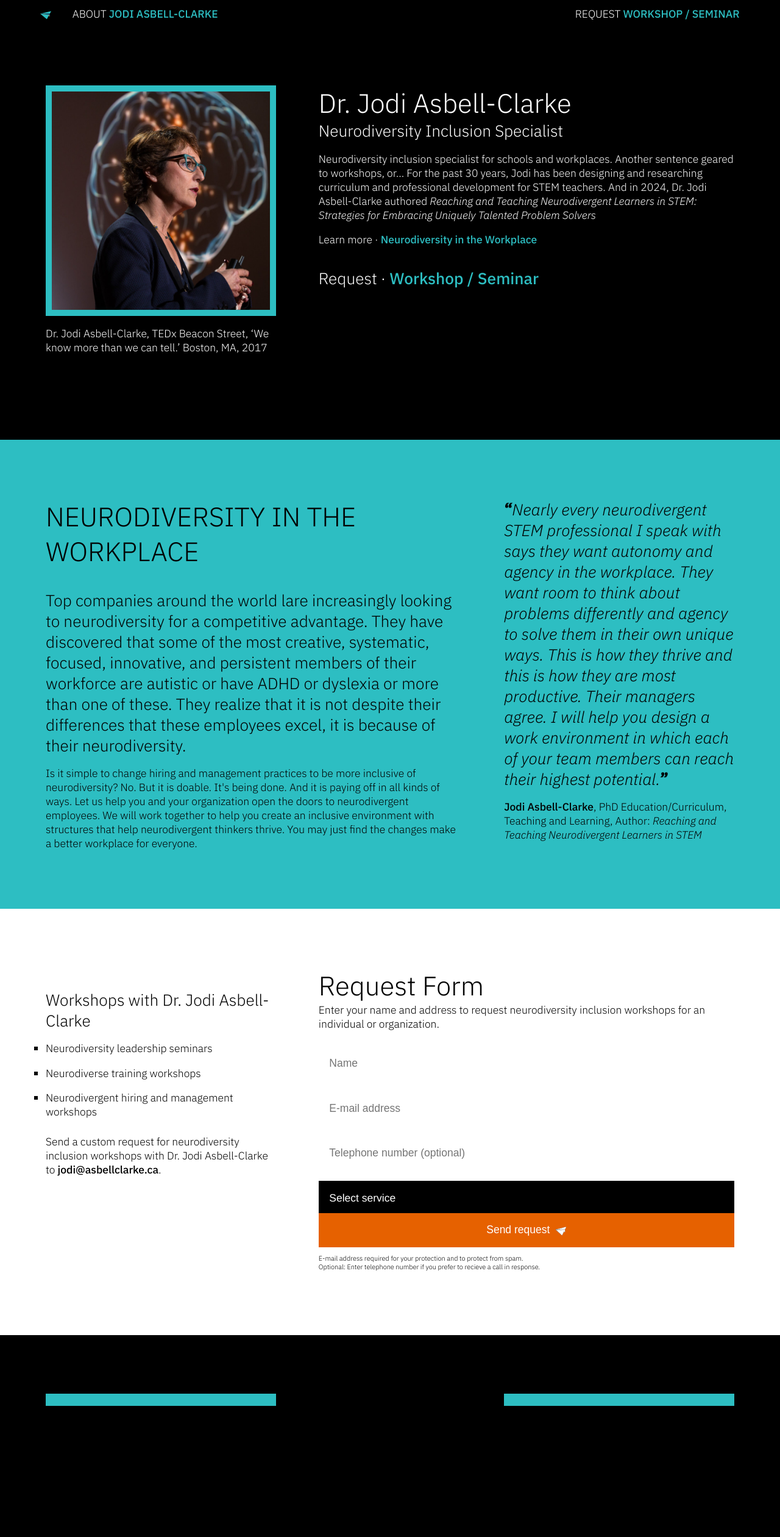
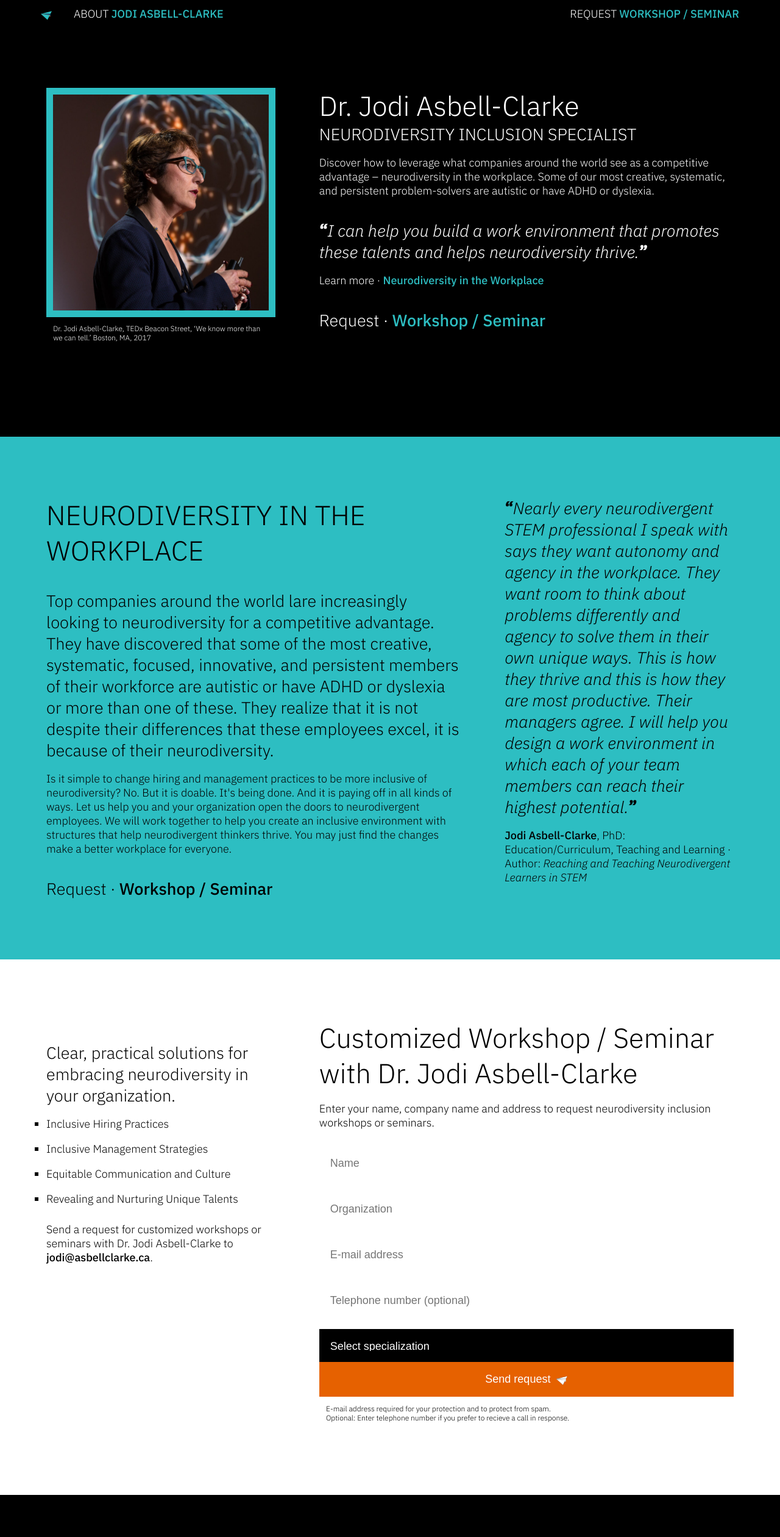
Before and after one commit to asbellclarke/asbellclarke.github.io, a plain HTML site: page beta/neurodiversity-inclusion/index.html in a window 1280 px wide. Shown: the top 2520 px of the page at 61% size. Before the commit the page ends 2401 px from the top, so only its background shows below. Drawn offline with nearby package versions, Linux system fonts and the light colour scheme; files whose address does not match are found by name.

Commit message:
0.1.1.19

```diff
--- a/beta/inc/css/licorice.allsorts.css
+++ b/beta/inc/css/licorice.allsorts.css
@@ -48,7 +48,6 @@ nav a:hover {
 .allsorts-candy {
   background-color: white;
 }
-/* nav, */
 select,
 .allsorts-licorice {
   background-color: black;
@@ -56,6 +55,18 @@ select,
 .allsorts-candy-nd-cyan {
   background-color: var(--nd-cyan);
 }
+button,
+.allsorts-candy-nd-orange {
+  background-color: var(--nd-orange);
+}
+button:hover,
+select:hover,
+.allsorts-candy-nd-teal {
+  background-color: var(--nd-teal);
+}
+
+/* nav, */
+
 .feature-left {
   background-color: none;
   background-attachment: fixed;
@@ -72,14 +83,17 @@ select,
   background-repeat: no-repeat;
   background-size: 35vw auto;
 }
-button,
-.allsorts-candy-nd-orange {
+
+.allsorts-candy-nd-orange button,
+.allsorts-candy-nd-teal button {
+  background-color: black;
+}
+.allsorts-candy-nd-orange button:hover {
+  background-color: var(--nd-teal);
+
+}
+.allsorts-candy-nd-teal button:hover {
   background-color: var(--nd-orange);
-}
-button:hover,
-select:hover,
-.allsorts-candy-nd-teal {
-  background-color: var(--nd-teal);
 }
 
 /* 8.3 BORDER-COLOR */
--- a/beta/inc/css/licorice.css
+++ b/beta/inc/css/licorice.css
@@ -273,6 +273,9 @@ ul {
 form {
   margin: 1em 0;
 }
+div.gutter {
+  padding: var(--base-i)
+}
 button, input, select, textarea {
   padding: 1em;
 }
@@ -290,7 +293,7 @@ body {
      -moz-text-size-adjust: 80%;
       -ms-text-size-adjust: 80%;
        -o-text-size-adjust: 80%; */
-  font-size: 0.875rem;
+  font-size: 0.9rem;
   font-style: normal;
   font-weight: 400;
 }
@@ -331,10 +334,10 @@ button, input, select, textarea {
   font-size: 2em;
 }
 .small {
-  font-size: 1.25em;
+  font-size: calc( 4em / 3 );
 }
 font.small {
-  font-size: calc( 5em / 4 );
+  font-size: calc( 8em / 9 );
 }
 
 /* 2 2 TYPE */
@@ -406,6 +409,8 @@ select {
 
 }
 
+
+
 .matte {
   border: 1.25em solid;
 }
@@ -456,6 +461,9 @@ img.button {
 img.logo {
   min-width: 8em;
   width: 6.25vw;
+}
+img.null {
+  max-width: 2.5em;
 }
 
 /* 9 1 MARK */
--- a/beta/neurodiversity-inclusion/index.html
+++ b/beta/neurodiversity-inclusion/index.html
@@ -42,9 +42,11 @@
 
     <div class="grid grid-right">
       <h3 class="clear">Dr. Jodi Asbell-Clarke</h3>
-      <h5 class="clear">Neurodiversity Inclusion Specialist</h5>
+      <h5 class="clear title">Neurodiversity Inclusion Specialist</h5>
 
-      <p>Neurodiversity inclusion specialist for schools and workplaces. Another sentence geared to workshops, or&hellip; For the past 30 years, Jodi has been designing and researching curriculum and professional development for STEM teachers. And in 2024, Dr. Jodi Asbell-Clarke authored <i>Reaching and Teaching Neurodivergent Learners in STEM: Strategies for Embracing Uniquely Talented Problem Solvers</i></p>
+      <p>Discover how to leverage what companies around the world see as a competitive advantage – neurodiversity in the workplace. Some of our most creative, systematic, and persistent problem-solvers are autistic or have ADHD or dyslexia.</p>
+
+      <h5><b>&ldquo;</b><i>I can help you build a work environment that promotes these talents and helps neurodiversity thrive.</i><b>&rdquo;</b></h5>
 
       <p>Learn more &middot; <a onclick="about();" title="What is Neurodiversity?">Neurodiversity in the Workplace</a></p>
 
@@ -53,8 +55,11 @@
     </div>
 
     <div class="grid grid-left">
-      <img class="matte" src="../inc/img/jac-profile.jpg"/>
-      <p>Dr. Jodi Asbell-Clarke, TEDx Beacon Street, &lsquo;We know more than we can tell.&rsquo; Boston, MA, 2017</p>
+      <img class="matte" src="../../inc/img/jac-profile.jpg"/>
+      <div class="gutter">
+        <p class="clear small">Dr. Jodi Asbell-Clarke, TEDx Beacon Street, &lsquo;We know more than we can tell.&rsquo; Boston, MA, 2017</p>
+
+      </div>
 
     </div>
 
@@ -71,12 +76,14 @@
 
       <p>Is it simple to change hiring and management practices to be more inclusive of neurodiversity? No. But it is doable. It's being done. And it is paying off in all kinds of ways. Let us help you and your organization open the doors to neurodivergent employees. We will work together to help you create an inclusive environment with structures that help neurodivergent thinkers thrive. You may just find the changes make a better workplace for everyone.</p>
 
+      <h5>Request &middot; <a onclick="contact();" title="Neurodiversity Inclusion Specialist, Dr. Jodi Asbell-Clarke">Workshop / Seminar</a></h5>
+
     </div>
 
     <div class="grid grid-right">
 
       <h5 class="clear"><b>&ldquo;</b><i>Nearly every neurodivergent STEM professional I speak with says they want autonomy and agency in the workplace. They want room to think about problems differently and agency to solve them in their own unique ways. This is how they thrive and this is how they are most productive. Their managers agree. I will help you design a work environment in which each of your team members can reach their highest potential.</i><b>&rdquo;</b></h5>
-      <p><a onclick="contact();" title="More about Dr. Jodi Asbell-Clarke">Jodi Asbell-Clarke</a>, PhD Education/Curriculum, Teaching and Learning, Author: <i>Reaching and Teaching Neurodivergent Learners in STEM</i></p>
+      <p><a onclick="contact();" title="More about Dr. Jodi Asbell-Clarke">Jodi Asbell-Clarke</a>, PhD: Education/Curriculum, Teaching and Learning &middot; Author: <i>Reaching and Teaching Neurodivergent Learners in STEM</i></p>
 
     </div>
 
@@ -109,45 +116,61 @@
   <div class="allsorts-candy three-five" id="contact">
 
     <div class="grid grid-left">
-      <h5>Workshops with Dr. Jodi Asbell-Clarke</h5>
+      <h5>Clear, practical solutions for embracing neurodiversity in your organization.</h5>
+
       <ul>
-        <li>Neurodiversity leadership seminars</li>
-        <li>Neurodiverse training workshops</li>
-        <li>Neurodivergent hiring and management workshops</li>
+        <li>Inclusive Hiring Practices</li>
+        <li>Inclusive Management Strategies</li>
+        <li>Equitable Communication and Culture</li>
+        <li>Revealing and Nurturing Unique Talents</li>
+
+        <!-- <li>Neurodiversity leadership seminars</li> -->
+        <!-- <li>Neurodiverse training workshops</li> -->
+        <!-- <li>Neurodivergent hiring and management workshops</li> -->
+
       </ul>
 
-      <p>Send a custom request for neurodiversity inclusion workshops with Dr. Jodi Asbell-Clarke to <a href="mailto:jodi@asbellclarke.ca" title="Address of Dr. Jodi Asbell-Clarke" target="_blank">jodi@asbellclarke.ca</a>.</p>
+      <p>Send a request for customized workshops or seminars with Dr. Jodi Asbell-Clarke to <a href="mailto:jodi@asbellclarke.ca" title="Address of Dr. Jodi Asbell-Clarke" target="_blank">jodi@asbellclarke.ca</a>.</p>
 
     </div>
 
     <div class="grid grid-right">
 
-      <h3 class="clear">Request Form</h3>
-      <p class="clear">Enter your name and address to request neurodiversity inclusion workshops for an individual or organization.</p>
+      <h3 class="clear">Customized Workshop / Seminar with Dr. Jodi Asbell-Clarke</h3>
+      <p>Enter your name, company name and address to request neurodiversity inclusion workshops or seminars.</p>
 
       <form action="" method="post">
         <div>
-          <input aria-label="Name" id="fieldName" maxlength="140" name="cm-name" title="Full name" placeholder="Name" onfocus="if (this.value=='Name') this.value = ''">
+          <input aria-label="Name" id="fieldName" maxlength="140" name="cm-name" required="" title="Name" placeholder="Name" onfocus="if (this.value=='Name') this.value = ''">
 
         </div>
         <div>
-          <input autocomplete="Email" aria-label="Email" class="js-cm-email-input qa-input-email" id="fieldEmail" maxlength="140" name="cm-??" required="" type="email" placeholder="E-mail address" onfocus="if (this.value=='E-mail address') this.value = ''" class="required email trim" title="E-mail address required.">
+          <input aria-label="Company" id="fieldName" maxlength="140" name="cm-??" required="" title="Company" placeholder="Organization" onfocus="if (this.value=='Organization') this.value = ''">
 
         </div>
         <div>
-          <input aria-label="Phone" id="fieldPhone" maxlength="140" name="cm-??" title="Phone" placeholder="Telephone number (optional)" onfocus="if (this.value=='Telephone number (optional)') this.value = ''">
+          <input autocomplete="Email" aria-label="Email" class="js-cm-email-input qa-input-email matte-thin" id="fieldEmail" maxlength="140" name="cm-??" required="" type="email" placeholder="E-mail address" onfocus="if (this.value=='E-mail address') this.value = ''" title="E-mail address required.">
 
         </div>
         <div>
-          <input type="hidden" name="cm-??" title="??" placeholder="Select service" onfocus="if (this.value=='Select service') this.value = ''" value="Request">
+          <input aria-label="Phone" id="fieldPhone" maxlength="140" name="cm-??" required="" title="Phone" placeholder="Telephone number (optional)" onfocus="if (this.value=='Telephone number (optional)') this.value = ''">
+
+        </div>
+        <div>
+          <input type="hidden" name="cm-??" title="??" placeholder="Select service" onfocus="if (this.value=='Select specializationr') this.value = ''" value="Request">
           <select name="os0">
-            <option value="Select service">Select service</option>
-            <option value="Workshop">Workshop</option>
-            <option value="Seminar">Seminar</option>
+            <option value="Select service">Select specialization</option>
+            <option value="Seminar A">Seminar: Inclusive Hiring Practices</option>
+            <option value="Seminar B">Seminar: Inclusive Management Strategies</option>
+            <option value="Workshop A">Workshop: Equitable Communication and Culture</option>
+            <option value="Workshop B">Workshop: Revealing and Nurturing Unique Talents</option>
           </select>
           <button type="submit">Send request&nbsp; <img class="button" src="../inc/svg/jac.paper-airplane.mark.1.0.white.svg"/></button>
-          <p class="small">E-mail address required for your protection and to protect from spam.</p>
-          <p class="clear small">Optional: Enter telephone number if you prefer to recieve a call in response.</p>
+          <div class="gutter">
+            <p class="clear small">E-mail address required for your protection and to protect from spam.</p>
+            <p class="clear small">Optional: Enter telephone number if you prefer to recieve a call in response.</p>
+
+          </div>
 
         </div>
 
@@ -161,13 +184,13 @@
 
     <div class="grid grid-right">
 
-      <img class="matte" src=""/>
+      <img class="matte null" src=""/>
 
     </div>
 
     <div class="grid grid-left">
 
-      <img class="matte" src=""/>
+      <img class="matte null" src=""/>
 
     </div>
 
```
Also changed, not shown: beta/executive-function/index.html (+18 -13 lines), beta/index.html (+59 -20 lines), beta/jodi/index.html (+18 -9 lines), beta/jodi/reaching-and-teaching-neurodivergent-learners-in-stem/index.html (+13 -10 lines).
